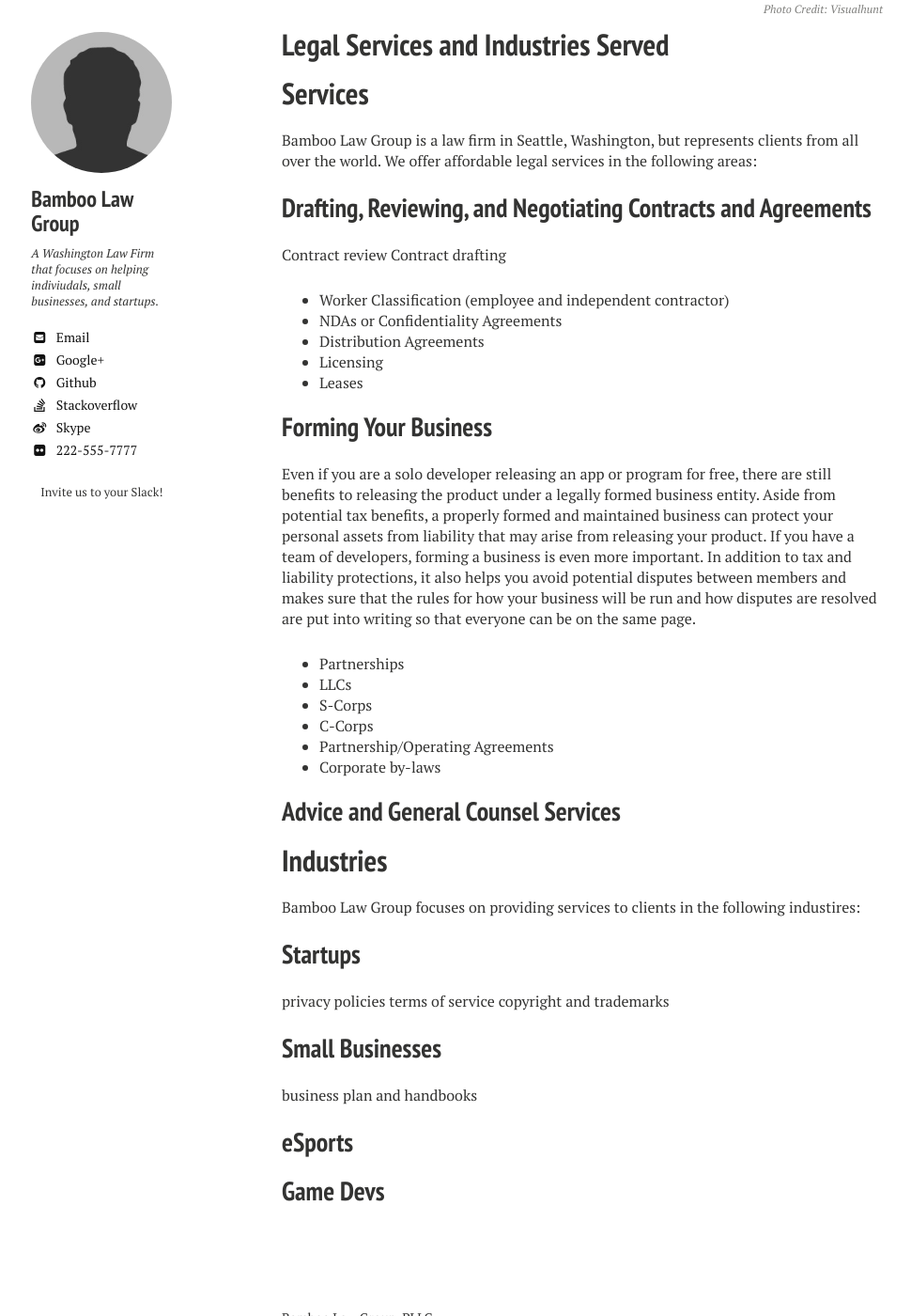
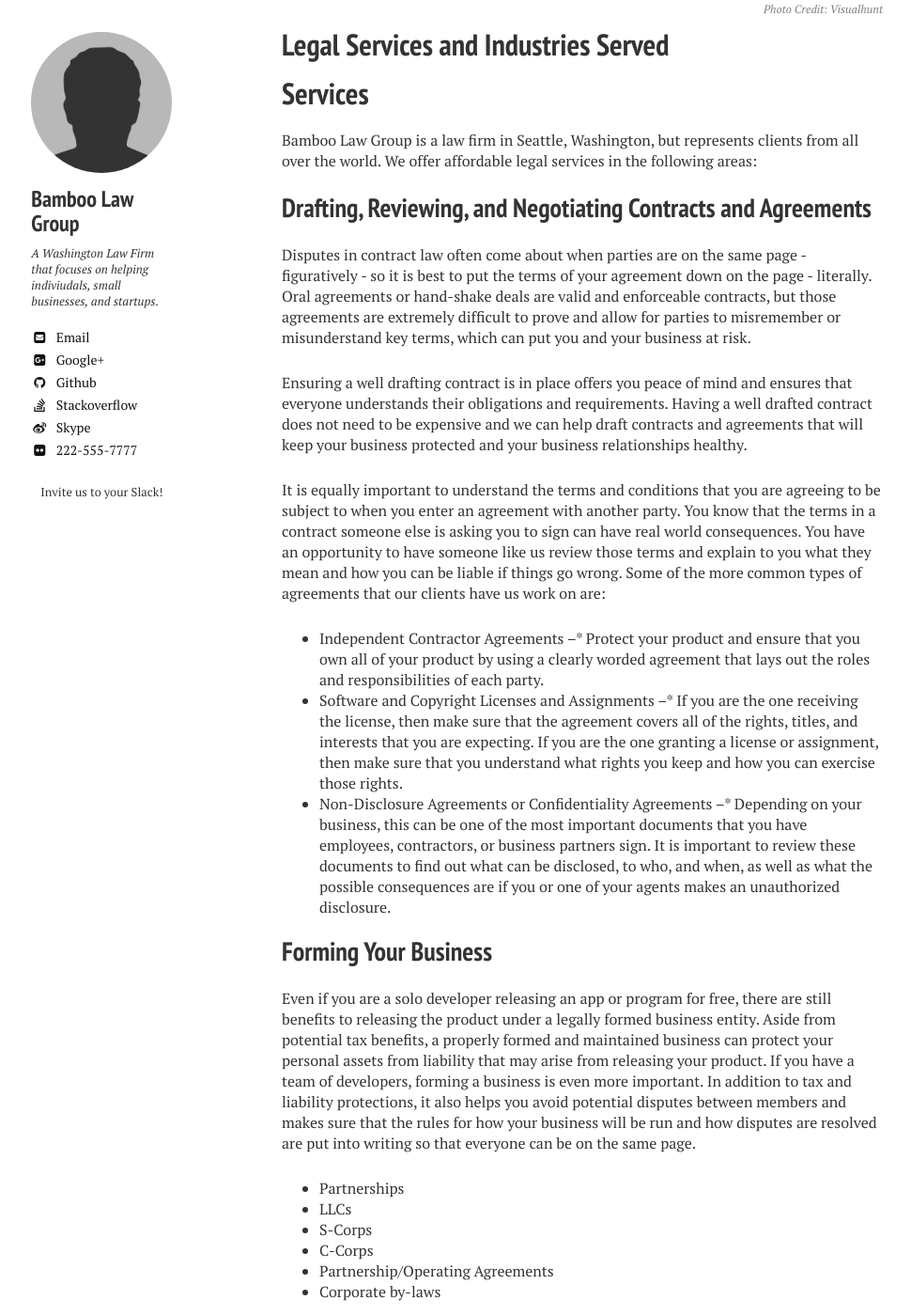
Before and after one commit to nerdyfergy/blg-site-mm3, a Jekyll site: the page built from service-and-industry/index.md, in a window 1280 px wide and 1400 px high, scrolled down 537 px. Shown: the whole window at 94% size, without its empty margins (20-990 px from the left). Built offline with Jekyll 4.4.1, drawn with Linux system fonts in a browser that asks for light colours.

Commit message:
Update index.md

```diff
--- a/service-and-industry/index.md
+++ b/service-and-industry/index.md
@@ -16,14 +16,18 @@ image:
 Bamboo Law Group is a law firm in Seattle, Washington, but represents clients from all over the world. We offer affordable legal services in the following areas:
 
 ## Drafting, Reviewing, and Negotiating Contracts and Agreements
-Contract review
-Contract drafting
-+ Worker Classification (employee and independent contractor)
-+ NDAs or Confidentiality Agreements
-+ Distribution Agreements
-+ Licensing
-+ Leases
+Disputes in contract law often come about when parties are on the same page - figuratively - so it is best to put the terms of your agreement down on the  page - literally. Oral agreements or hand-shake deals are valid and enforceable contracts, but those agreements are extremely difficult to prove and allow for parties to misremember or misunderstand key terms, which can put you and your business at risk.
 
+Ensuring a well drafting contract is in place offers you peace of mind and ensures that everyone understands their obligations and requirements. Having a well drafted contract does not need to be expensive and we can help draft contracts and agreements that will keep your business protected and your business relationships healthy.
+
+It is equally important to understand the terms and conditions that you are agreeing to be subject to when you enter an agreement with another party. You know that the terms in a contract someone else is asking you to sign can have real world consequences. You have an opportunity to have someone like us review those terms and explain to you what they mean and how you can be liable if things go wrong.
+Some of the more common types of agreements that our clients have us work on are:
++ Independent Contractor Agreements
+--* Protect your product and ensure that you own all of your product by using a clearly worded agreement that lays out the roles and responsibilities of each party.
++ Software and Copyright  Licenses and Assignments
+--* If you are the one receiving the license, then make sure that the agreement covers all of the rights, titles, and interests that you are expecting. If you are the one granting a license or assignment, then make sure that you understand what rights you keep and how you can exercise those rights.
++ Non-Disclosure Agreements or Confidentiality Agreements
+--* Depending on your business, this can be one of the most important documents that you have employees, contractors, or business partners sign. It is important to review these documents to find out what can be disclosed, to who, and when, as well as what the possible consequences are if you or one of your agents makes an unauthorized disclosure.
 
 ## Forming Your Business
 Even if you are a solo developer releasing an app or program for free, there are still benefits to releasing the product under a legally formed business entity. Aside from potential tax benefits, a properly formed and maintained business can protect your personal assets from liability that may arise from releasing your product.
```
